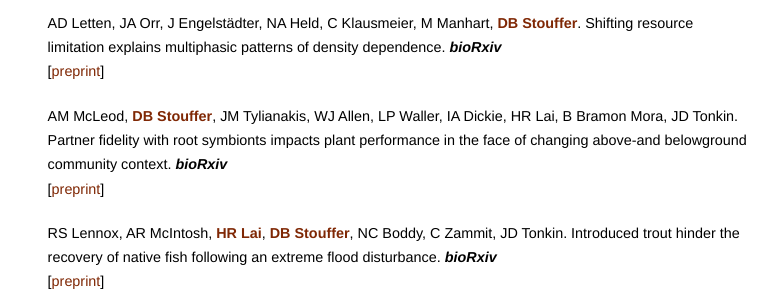
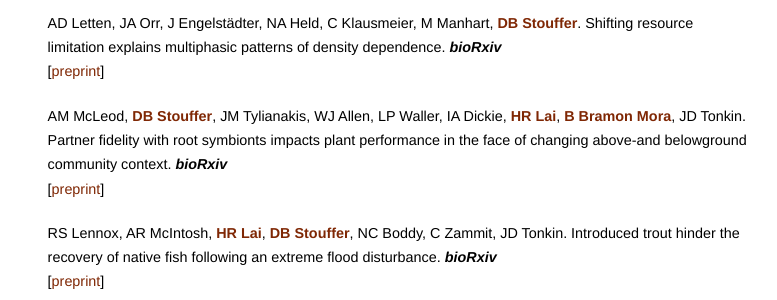
Before and after one commit to stoufferlab/stoufferlab.github.io, a Jekyll site: the page built from publications/index.html, in a window 1280 px wide and 900 px high, scrolled down 10839 px. Shown: the part 152-452 px from the top of the window, without its empty margins (375-1152 px from the left). Built offline with Jekyll 4.4.1, drawn with Linux system fonts in a browser that asks for light colours; nearby versions of some CDN libraries; library files that are not in the unit come from our copies; a script that is not in the unit is left out.

Commit message:
correct name colouring

```diff
--- a/publications/preprints.html
+++ b/publications/preprints.html
@@ -46,8 +46,8 @@ JM Tylianakis,
 WJ Allen,
 LP Waller,
 IA Dickie,
-HR Lai,
-B Bramon Mora,
+<b style="color: rgb(127,39,4);">HR Lai</b>,
+<b style="color: rgb(127,39,4);">B Bramon Mora</b>,
 JD Tonkin.
 Partner fidelity with root symbionts impacts plant performance in the face of changing above-and belowground community context.
 <b><i>bioRxiv</i></b>
```
